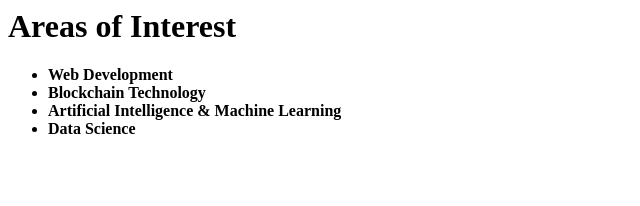
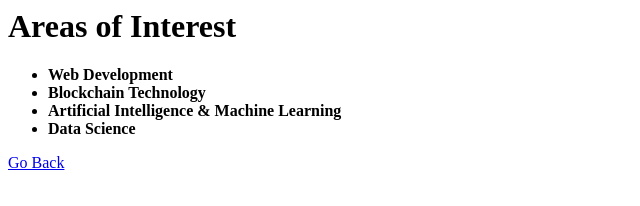
Before and after one commit to Sana-sara-19/fauxAbout, a plain HTML site: page areaofinterest.html in a window 1280 px wide. Shown: the full height of the page, 0-640 px from the left. Drawn offline with Linux system fonts and the light colour scheme.

Commit message:
Update areaofinterest.html

```diff
--- a/areaofinterest.html
+++ b/areaofinterest.html
@@ -1,4 +1,5 @@
-
+<html>
+    <head>
     <title>Areas of Interest</title>
 </head>
 
@@ -12,5 +13,6 @@
         <li><b>Artificial Intelligence & Machine Learning</b> </li>
         <li><b>Data Science</b> </li>
     </ul>
+    <a href="index.html">Go Back</a>
 </body>
 </html>
```
